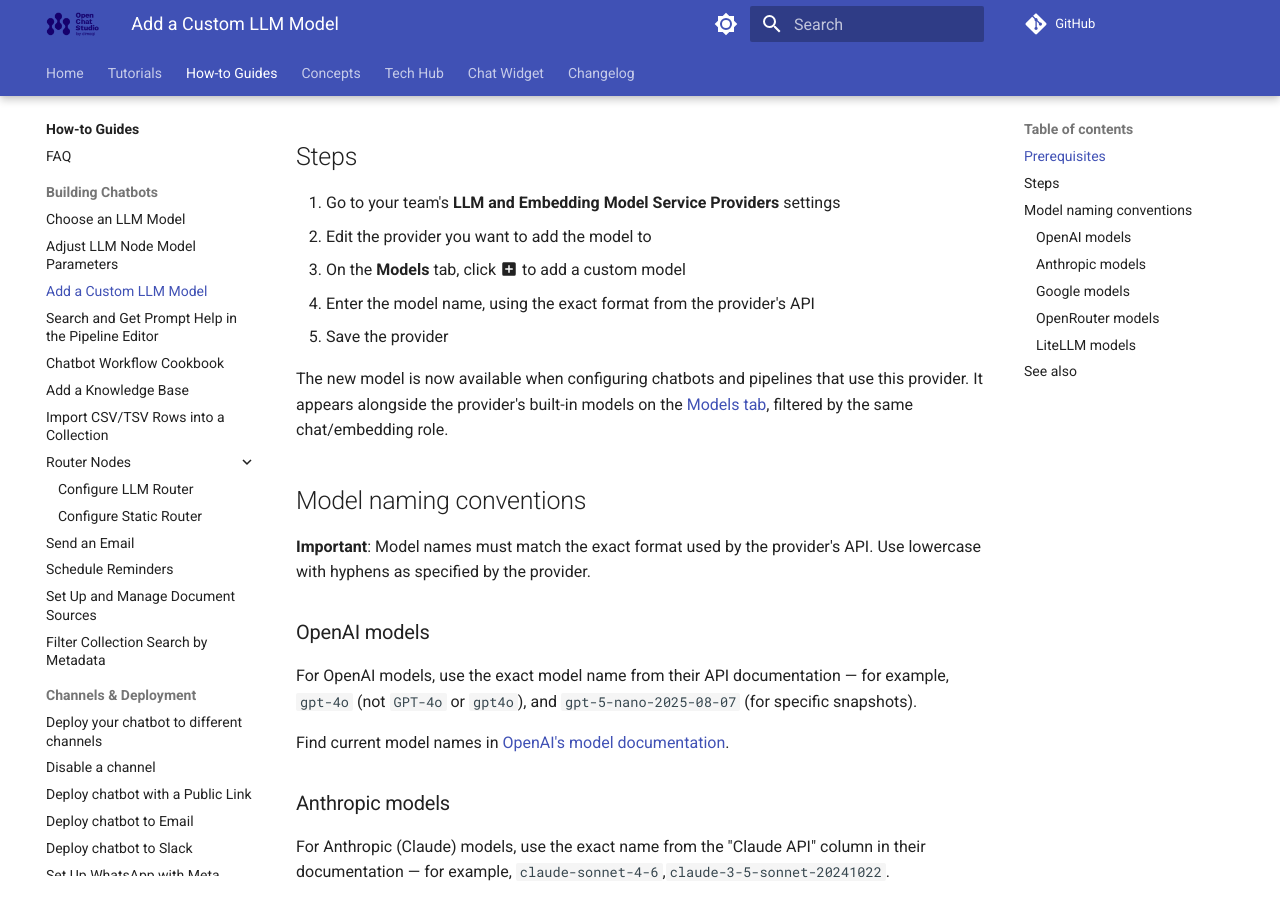
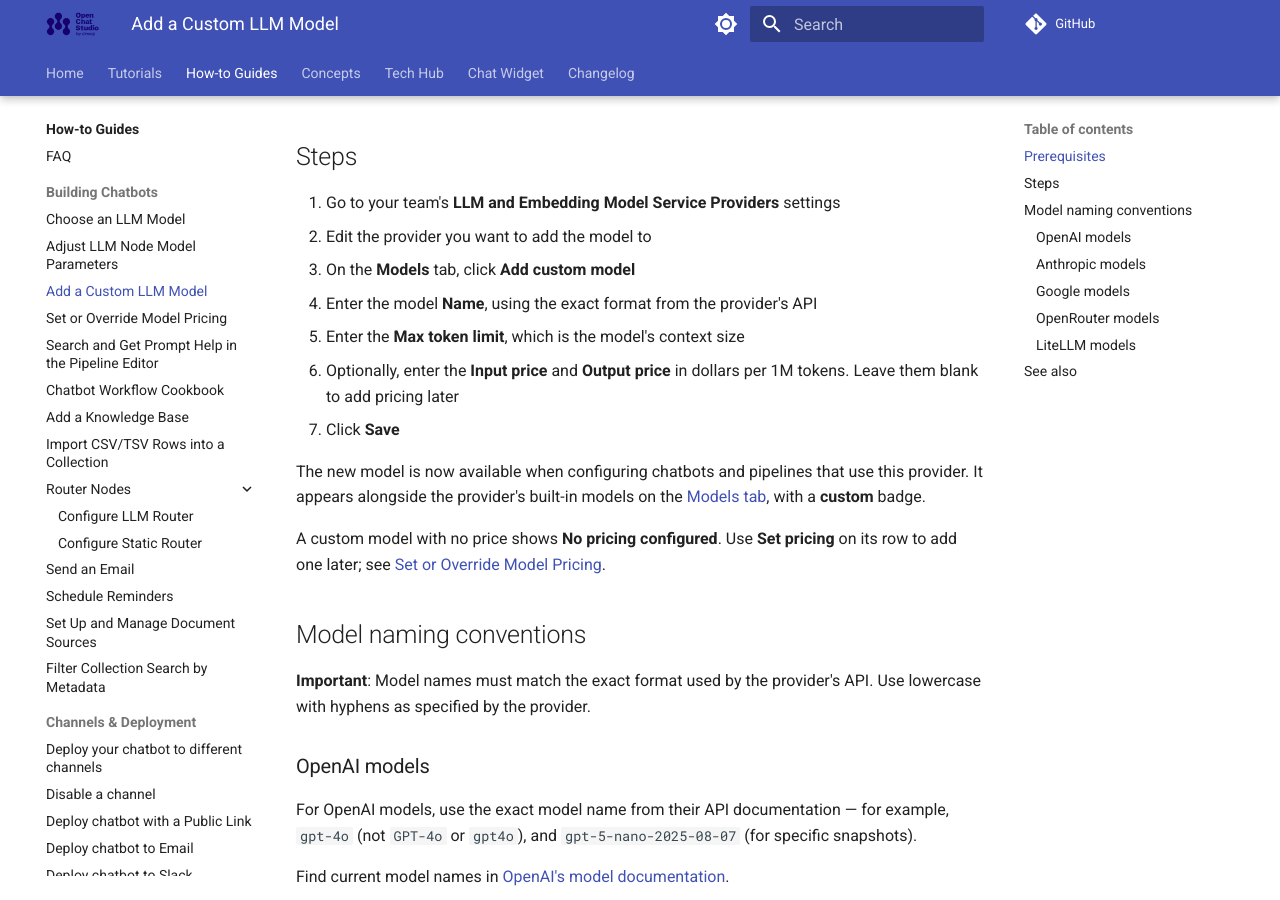
Before and after one commit to dimagi/open-chat-studio-docs, an MkDocs documentation site: the page built from docs/how-to/add_custom_llm_model.md, in a window 1280 px wide and 900 px high, scrolled down 330 px. Built offline with MkDocs 1.6.1 and Material for MkDocs 9.7.7, drawn with Linux system fonts in a browser that asks for light colours; a script that is not in the unit is left out; comment, search, counter and statistics services are not loaded; some of the changed text lies outside the part shown.

Commit message:
Accuracy: pricing details of LLM models on UI (Claude 1st draft). New Pg: how-to override model pricing

```diff
--- a/docs/how-to/add_custom_llm_model.md
+++ b/docs/how-to/add_custom_llm_model.md
@@ -11,11 +11,15 @@
 
 1. Go to your team's **LLM and Embedding Model Service Providers** settings
 2. Edit the provider you want to add the model to
-3. On the **Models** tab, click :material-plus-box: to add a custom model
-4. Enter the model name, using the exact format from the provider's API
-5. Save the provider
+3. On the **Models** tab, click **Add custom model**
+4. Enter the model **Name**, using the exact format from the provider's API
+5. Enter the **Max token limit**, which is the model's context size
+6. Optionally, enter the **Input price** and **Output price** in dollars per 1M tokens. Leave them blank to add pricing later
+7. Click **Save**
 
-The new model is now available when configuring chatbots and pipelines that use this provider. It appears alongside the provider's built-in models on the [Models tab](../concepts/team/llm_providers.md#llm-models), filtered by the same chat/embedding role.
+The new model is now available when configuring chatbots and pipelines that use this provider. It appears alongside the provider's built-in models on the [Models tab](../concepts/team/llm_providers.md#llm-models), with a **custom** badge.
+
+A custom model with no price shows **No pricing configured**. Use **Set pricing** on its row to add one later; see [Set or Override Model Pricing](set_model_pricing.md).
 
 ## Model naming conventions
 
--- a/mkdocs.yml
+++ b/mkdocs.yml
@@ -113,6 +113,7 @@
       - Choose an LLM Model: how-to/choose_llm_model.md
       - Adjust LLM Node Model Parameters: how-to/adjust_llm_node_model_parameters.md
       - Add a Custom LLM Model: how-to/add_custom_llm_model.md
+      - Set or Override Model Pricing: how-to/set_model_pricing.md
       - Search and Get Prompt Help in the Pipeline Editor: how-to/pipeline_editor_search_and_prompt_help.md
       - how-to/workflow_cookbook.md
       - how-to/add_a_knowledge_base.md
```
Also changed, not shown: docs/concepts/llm.md (+1 -1 lines), docs/concepts/team/llm_providers.md (+8 -0 lines), docs/how-to/set_model_pricing.md (added, +48 -0 lines), docs/tutorials/configure_llm_providers.md (+5 -5 lines).
